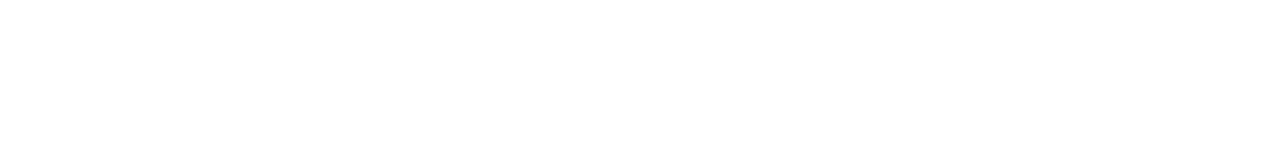
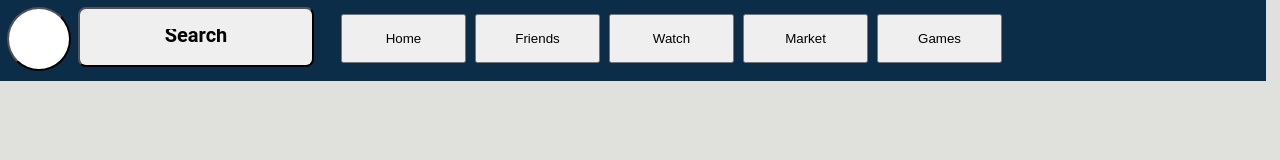
Before and after one commit to AkshatRait/Level-4-project, a plain HTML site: page nikolai.html in a window 1280 px wide. Drawn offline with Linux system fonts and the light colour scheme.

Commit message:
Added nav bar

```diff
--- /dev/null
+++ b/index.js
@@ -0,0 +1,26 @@
+document.addEventListener("DOMContentLoaded", function() {
+  const inputElement = document.querySelector('#HomeSearchBar input[type="text"]');
+
+  // Make sure the input element exists before continuing
+  if (inputElement) {
+    // Store the original placeholder value
+    const originalPlaceholder = inputElement.getAttribute('placeholder');
+
+    // Add event listeners
+    inputElement.addEventListener('focus', () => {
+      inputElement.setAttribute('placeholder', '');
+      inputElement.addEventListener('keydown', (event) => {
+        if (event.keyCode === 13) {
+
+
+        }
+      });
+    });
+
+    inputElement.addEventListener('blur', () => {
+      inputElement.setAttribute('placeholder', originalPlaceholder);
+    });
+  } else {
+    console.error('Could not find the input element.');
+  }
+});
--- a/nikolai.html
+++ b/nikolai.html
@@ -0,0 +1,25 @@
+<!DOCTYPE html>
+<html>
+  <head>
+    <meta charset="UTF-8" />
+    <link rel="stylesheet" href="style.css" />
+    <title>Page Title</title>
+    <script src="./index.js"></script>
+  </head>
+  <body>
+
+    <div id="SearchBarB">
+      <button id="HomeIconButton">
+        <img src="">
+      </button>
+      <button id="HomeSearchBar">
+        <input type="text" placeholder="Search" />
+      </button>
+      <button class="nbutton">Home</button>
+      <button class="nbutton">Friends</button>
+      <button class="nbutton">Watch</button>
+      <button class="nbutton">Market</button>
+      <button class="nbutton">Games</button>
+    </div>
+  </body>
+</html>
--- a/style.css
+++ b/style.css
@@ -92,3 +92,68 @@ footer{
 .footer p{
     color: aliceblue;
 }
+
+#SearchBarB{
+    position: absolute;
+    width: 100%;
+    height: 82px;
+    left: -14px;
+    top: -1px;
+    background: #0C2D48;
+}
+#HomeSearchBar {
+    position: absolute;
+    width: 236px;
+    height: 60px;
+    left: 92px;
+    top: 8px;
+    border-radius: 8px;
+  }
+
+
+
+input[type="text"]::placeholder {
+    text-align: center;
+    margin: 0;
+    font-family: 'Roboto';
+    font-style: normal;
+    font-weight: 700;
+    font-size: 20px;
+    line-height: 21px;
+    color: #000000;
+    background: none !important;
+  }
+  input[type="text"] {
+    background-color: transparent;
+    border: none;
+  }
+  #HomeSearchBar input[type="text"]:focus {
+    outline: none;
+    text-align: center;
+
+  }
+  #HomeSearchBar input[type="text"]{
+    outline: none;
+    text-align: center;
+  }
+  .nbutton{
+    position: relative;
+    width: 125px;
+    height: 49px;
+    top: 15px;
+    left: 350px;
+    margin-left: 5px;
+  }
+  .nbutton:not(:first-child)::after {
+    margin-left: 15px;
+  }
+  #HomeIconButton{
+    position: absolute;
+    left: 21px;
+    top: 8px;
+    width: 64px;
+    height: 64px;
+    background: #FFFFFF;
+    border-radius: 40px;
+    z-index: 2;
+  }
```
